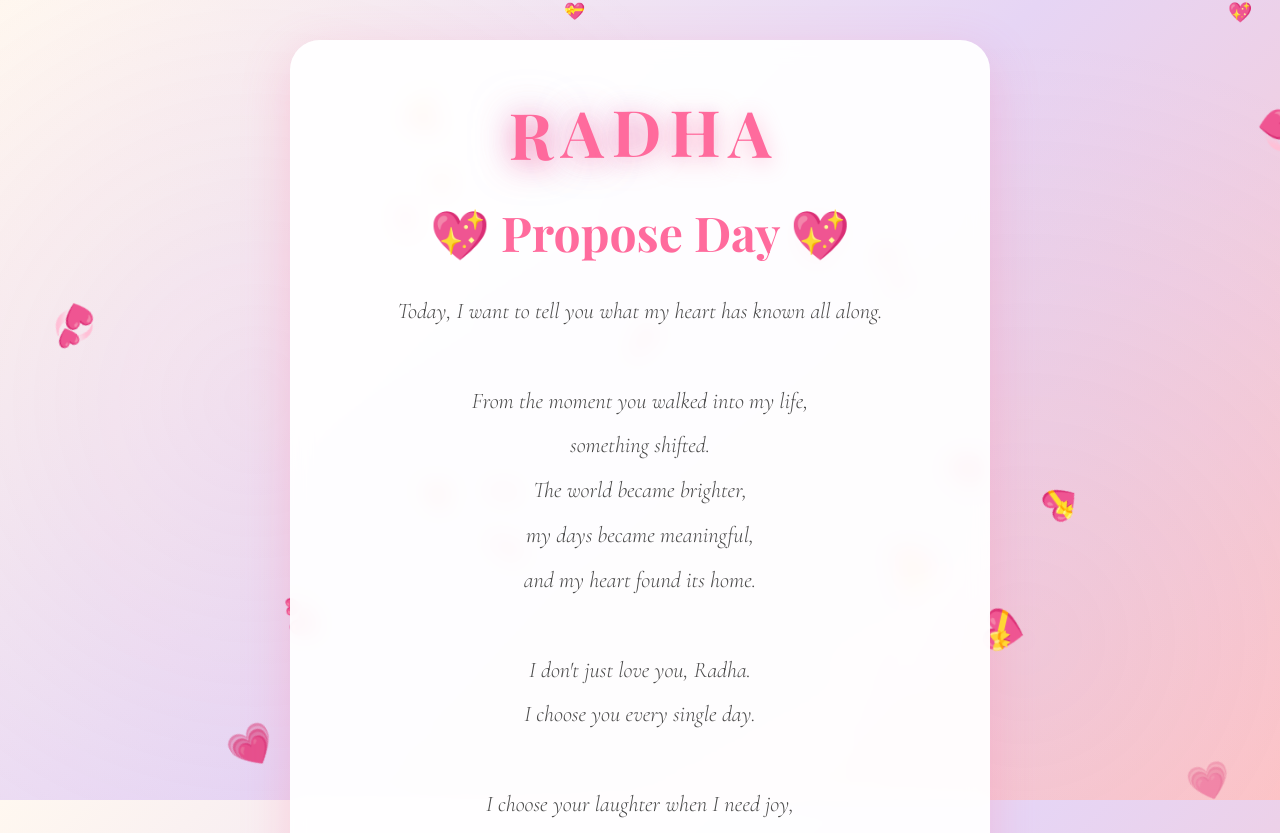
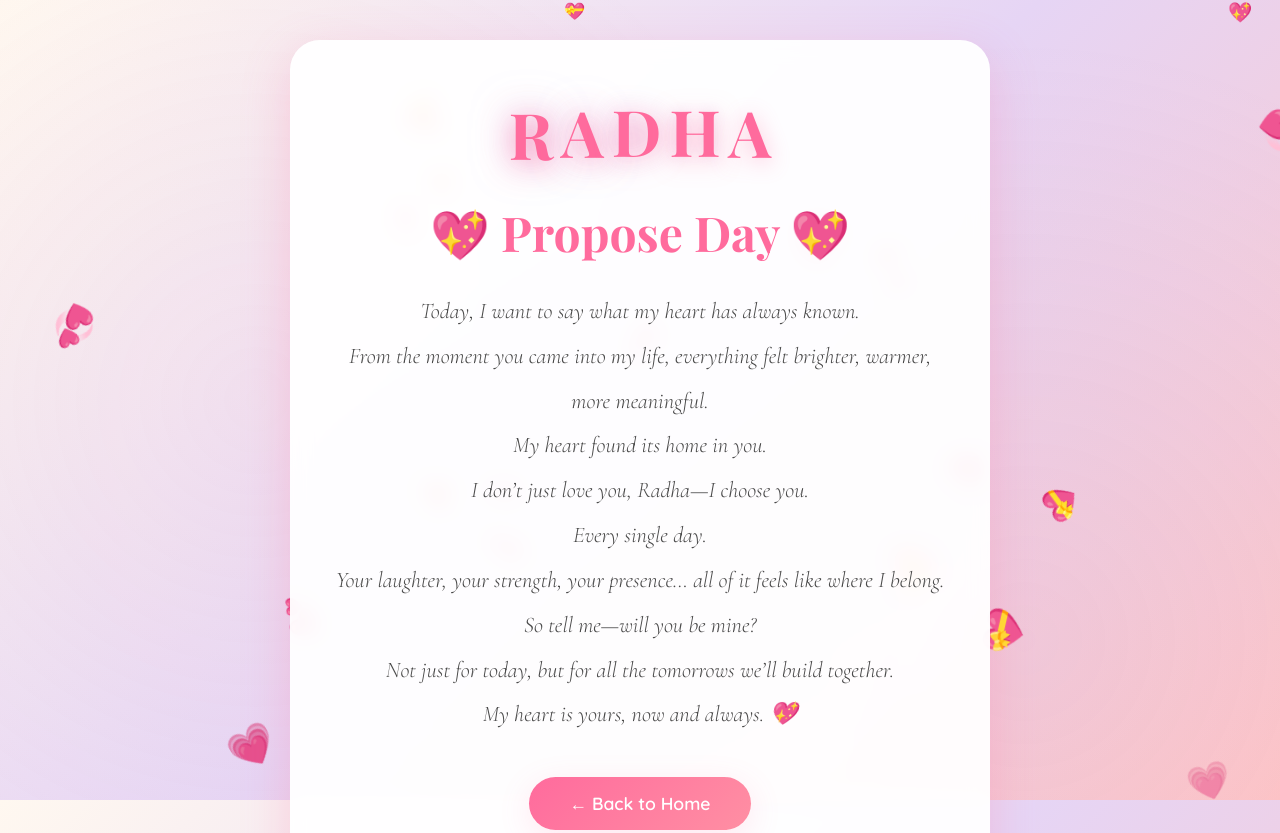
Before and after one commit to omjoshi-2307/Special-Gift, a plain HTML site: page ProposeDay.html in a window 1280 px wide. Shown: the top 833 px of the page. Drawn offline with nearby package versions, Linux system fonts and the light colour scheme; a web font is replaced by a local one.

Commit message:
Revise Propose Day message for clarity and warmth

```diff
--- a/ProposeDay.html
+++ b/ProposeDay.html
@@ -27,26 +27,17 @@
             <h1 class="daily-title">💖 Propose Day 💖</h1>
 
             <p class="daily-message">
-                Today, I want to tell you what my heart has known all along.<br><br>
+                Today, I want to say what my heart has always known.<br>
+                From the moment you came into my life, everything felt brighter, warmer, more meaningful.<br>
+                My heart found its home in you.<br>
 
-                From the moment you walked into my life,<br>
-                something shifted.<br>
-                The world became brighter,<br>
-                my days became meaningful,<br>
-                and my heart found its home.<br><br>
+                I don’t just love you, Radha—I choose you.<br>
+                Every single day.<br>
+                Your laughter, your strength, your presence… all of it feels like where I belong.<br>
 
-                I don't just love you, Radha.<br>
-                I choose you every single day.<br><br>
-
-                I choose your laughter when I need joy,<br>
-                your strength when I feel weak,<br>
-                your presence when I feel lost.<br><br>
-
-                Will you be mine?<br>
-                Not just for today, not just for this week,<br>
-                but for all the tomorrows we'll create together?<br><br>
-
-                My heart is yours, completely and forever. 💕
+                So tell me—will you be mine?<br>
+                Not just for today, but for all the tomorrows we’ll build together.<br>
+                My heart is yours, now and always. 💖<br>
             </p>
 
             <a href="index.html" class="back-btn">← Back to Home</a>
```
